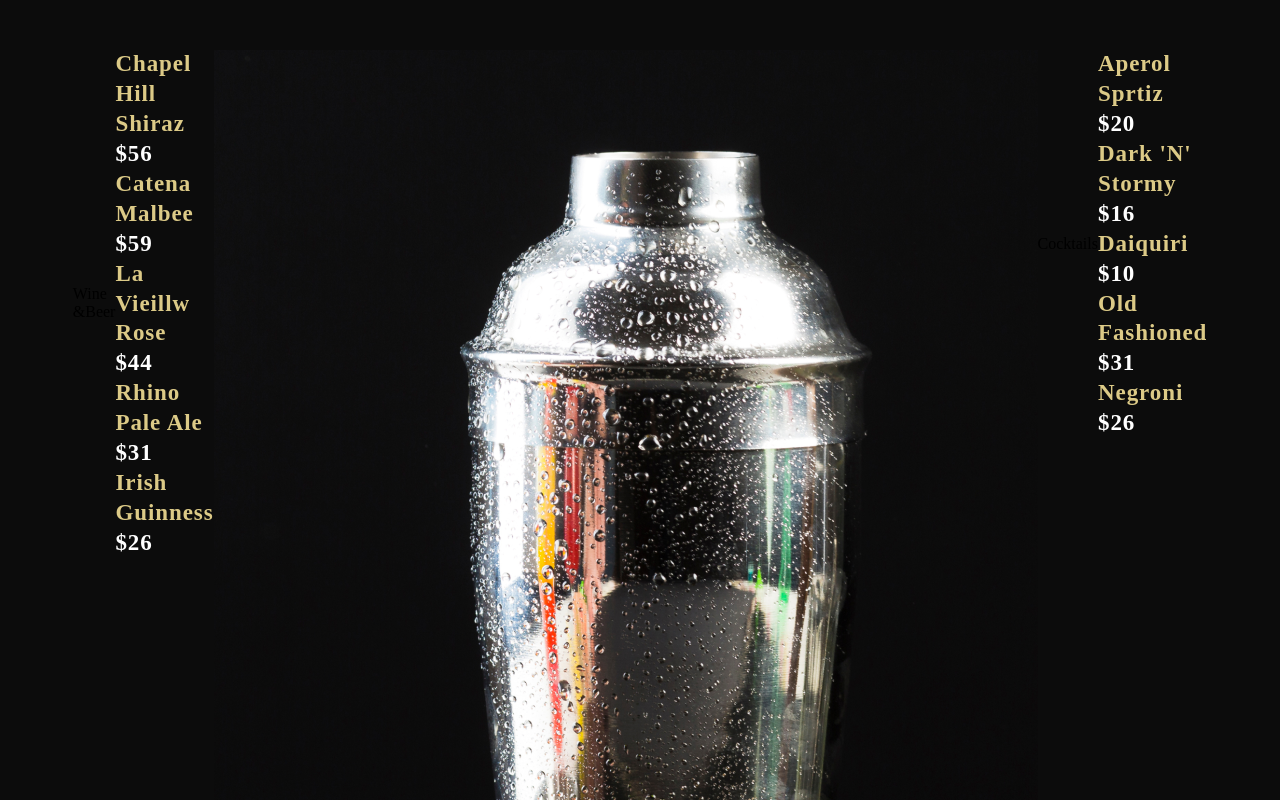
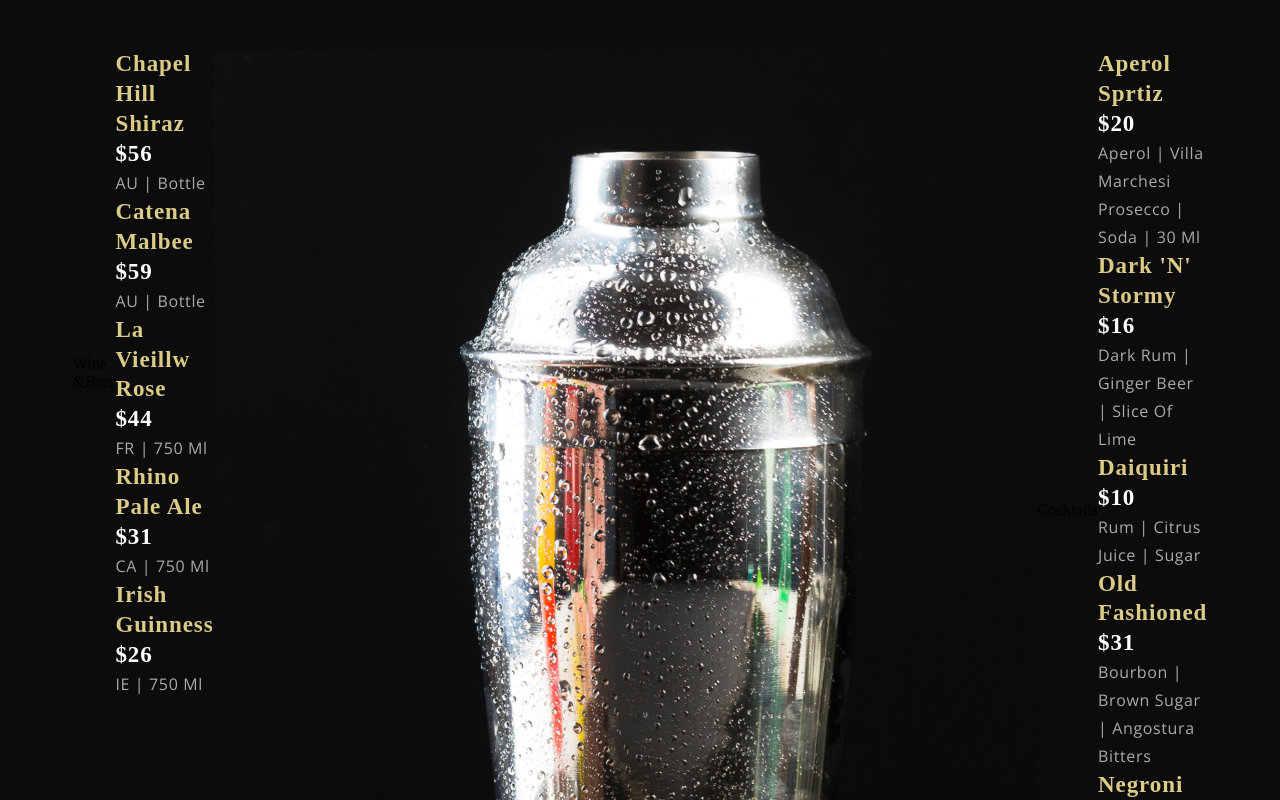
Before and after one commit to Nyakamba/gerich-restaurant, a React (Vite) app: page / in a window 1280 px wide. Shown: the part 2420-3220 px from the top of the page. Built offline with nearby package versions, Linux system fonts and the light colour scheme; a web font is replaced by a local one.

Commit message:
MenuItem

```diff
--- a/src/components/Menuitem/MenuItem.jsx
+++ b/src/components/Menuitem/MenuItem.jsx
@@ -17,6 +17,11 @@ const MenuItem = ({ title, price, tags }) => (
         <p className="p__cormorant">{price}</p>
       </div>
     </div>
+    <div className="app__menuitem-sub">
+      <p className="p__opensans" style={{ color: "#AAA" }}>
+        {tags}
+      </p>
+    </div>
   </div>
 );
 
```
